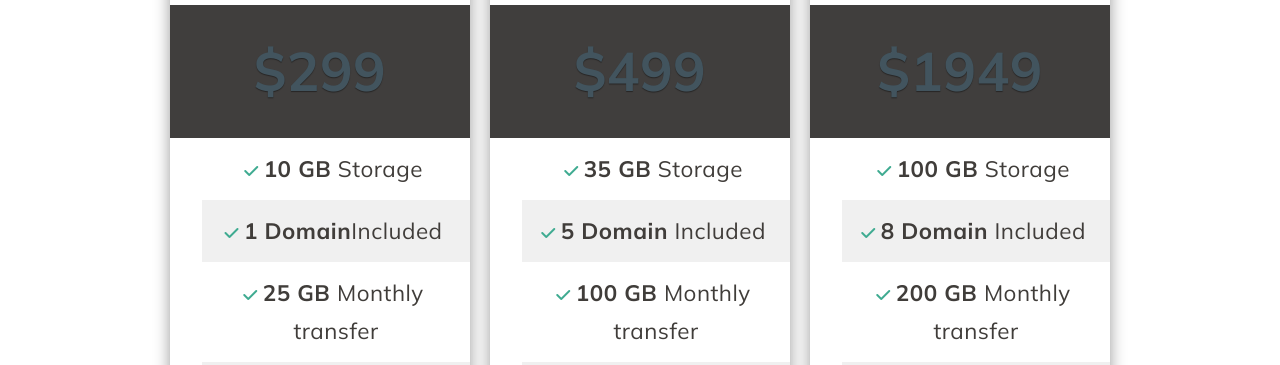
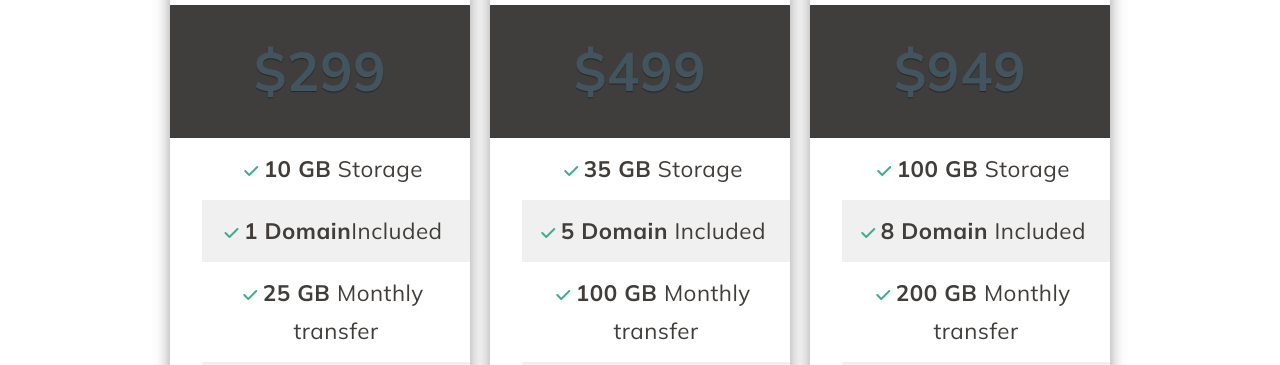
Before and after one commit to AnkitEleven/DigitalMarketing, a plain HTML site: page our-web-designing-packages.html in a window 1280 px wide. Shown: the part 732-1097 px from the top of the page. Drawn offline with nearby package versions, Linux system fonts and the light colour scheme; files whose address does not match are found by name.

Commit message:
Update our-web-designing-packages.html

```diff
--- a/our-web-designing-packages.html
+++ b/our-web-designing-packages.html
@@ -210,7 +210,7 @@
 
 		<div class="pricing-table">
 			<h3 class="pricing-title">Ultimate</h3>
-			<div class="price">$1949<sup></sup></div>
+			<div class="price">$949<sup></sup></div>
 			<!-- Lista de Caracteristicas / Propiedades -->
 			<ul class="table-list">
 				<li>100 GB <span>Storage</span></li>
```
